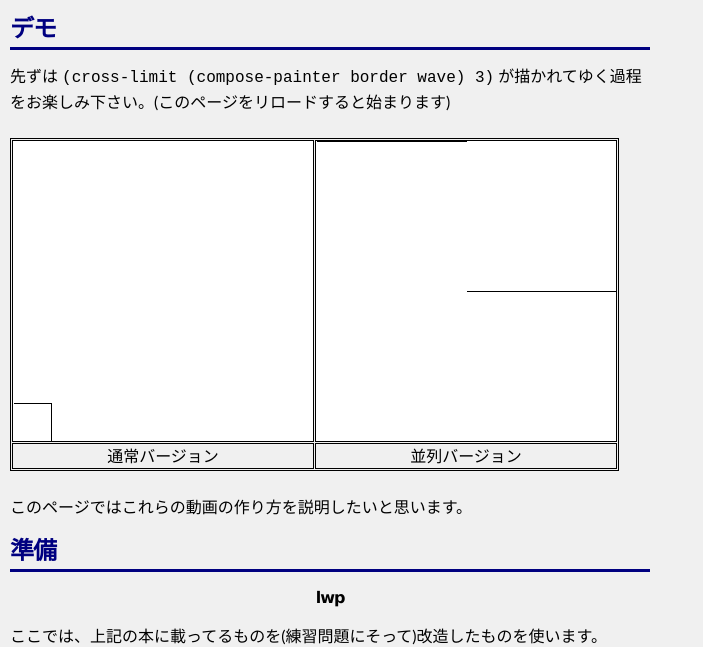
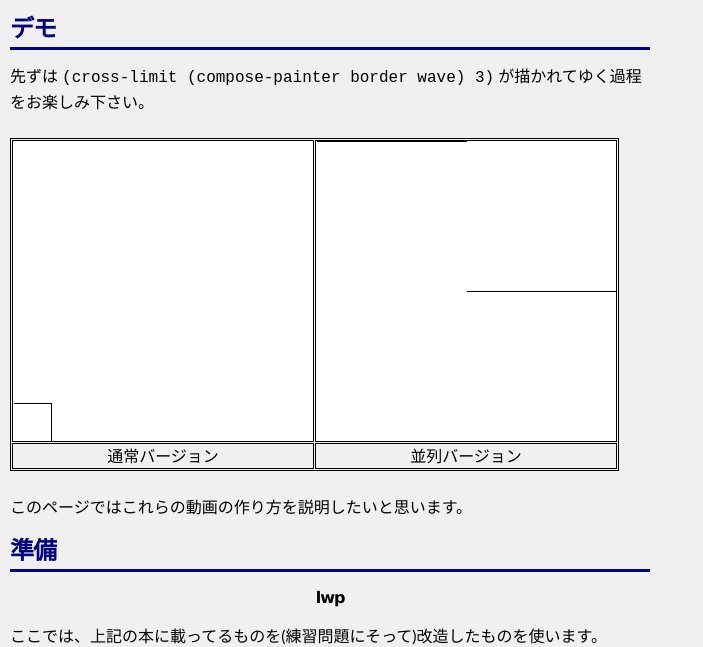
Before and after one commit to shkmr/shkmr.github.io, a plain HTML site: page pict-lang/parallel.html in a window 1280 px wide. Shown: the part 157-804 px from the top of the page, without its empty margins (0-703 px from the left). Drawn offline with Linux system fonts and the light colour scheme.

Commit message:
no need to reload.

```diff
--- a/pict-lang/parallel.html
+++ b/pict-lang/parallel.html
@@ -13,7 +13,7 @@
 </p>
 <h2>デモ</h2>
 <p>先ずは <code>(cross-limit (compose-painter border wave) 3)</code>
-が描かれてゆく過程をお楽しみ下さい。(このページをリロードすると始まります)</p></br>
+が描かれてゆく過程をお楽しみ下さい。</p></br>
 
 <table border=1>
   <tr><td><img src="pa.gif"><td><img src="pb.gif"></tr>
```
